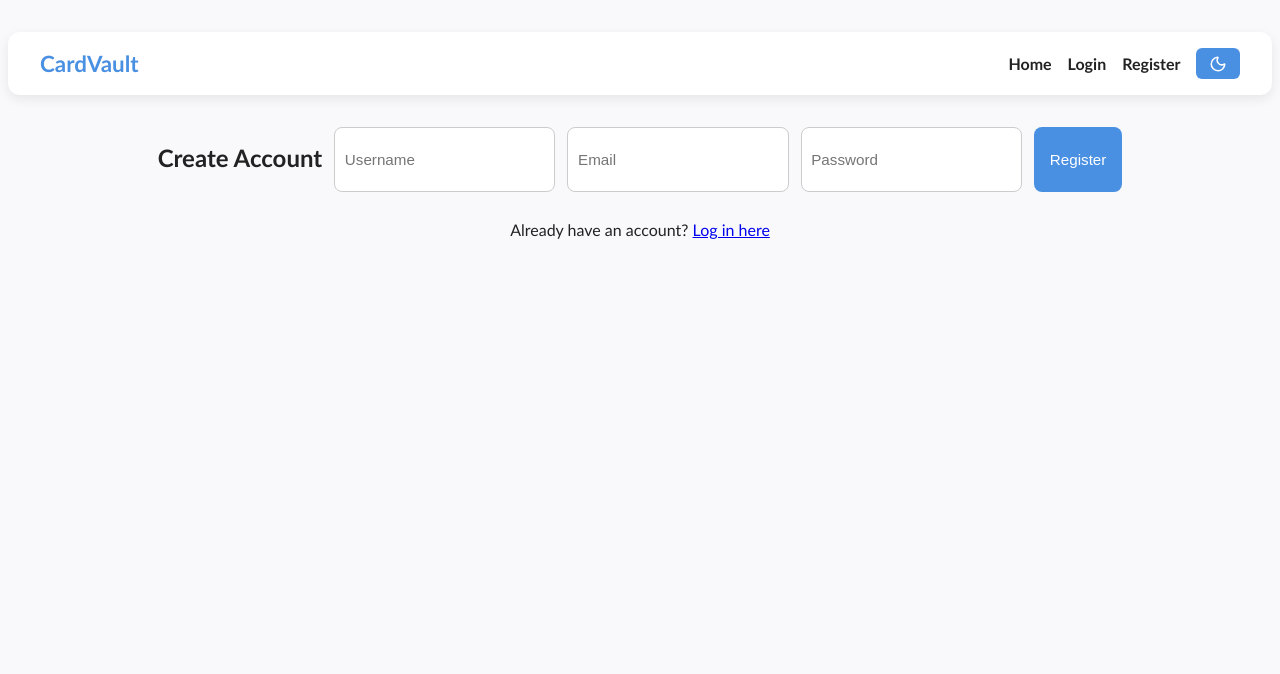
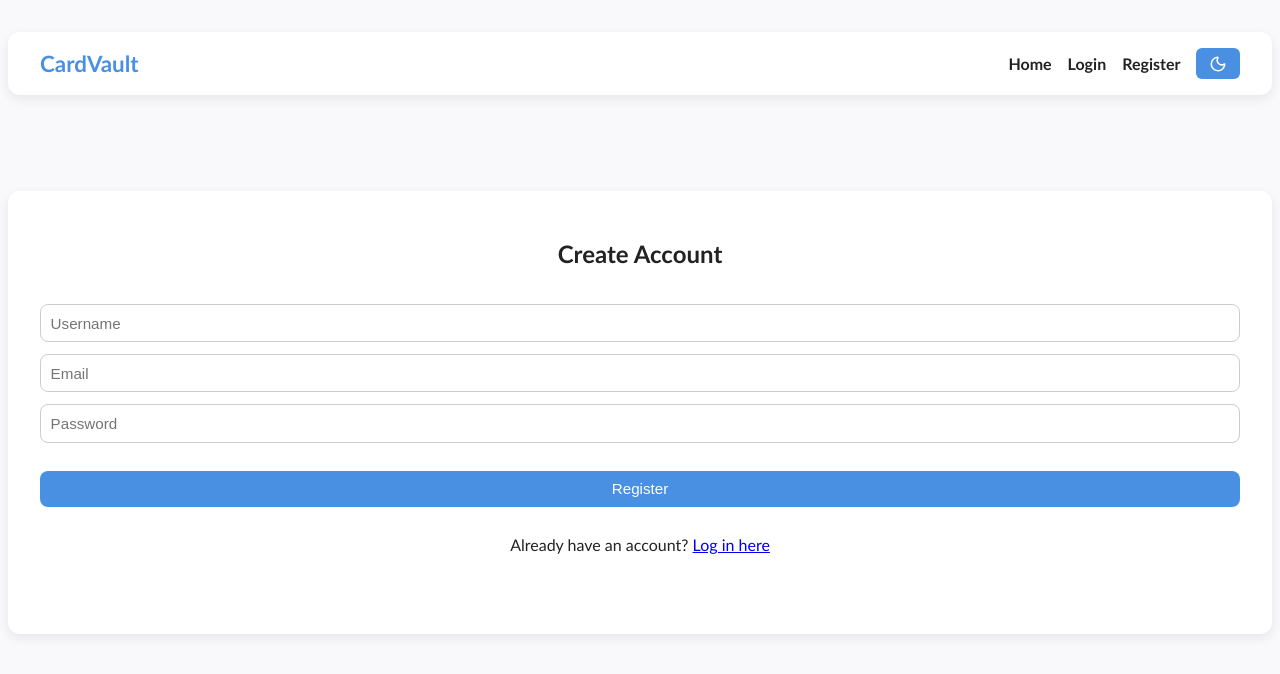
Before and after one commit to DiosOne/cardvault, a React (Vite) app in the folder client/: page /register in a window 1280 px wide. Shown: the top 674 px of the page. Built offline with nearby package versions, Linux system fonts and the light colour scheme.

Commit message:
changed register to match login etc styling

```diff
--- a/client/src/pages/Register.jsx
+++ b/client/src/pages/Register.jsx
@@ -25,6 +25,7 @@ export default function Register() {
   };
 
   return (
+    <div className='auth-container'>
       <form onSubmit={handleSubmit}>
         <h2>Create Account</h2>
 
@@ -57,5 +58,6 @@ export default function Register() {
           <Link to="/login">Log in here</Link>
         </p>
       </form>
+    </div>
   );
 }
```
Lines whose indentation alone changed are shown as unchanged.
